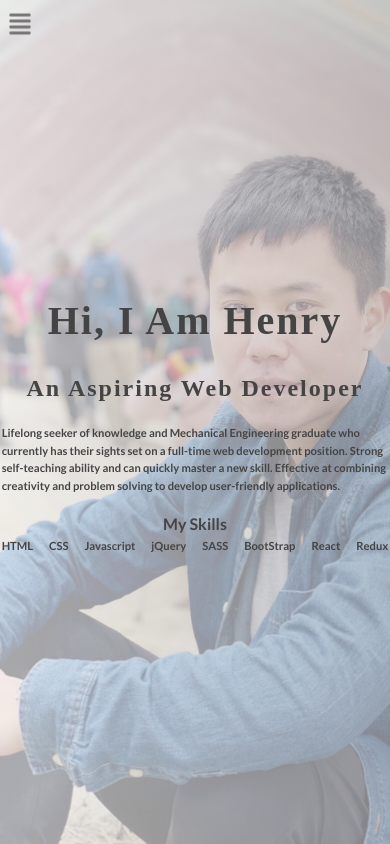
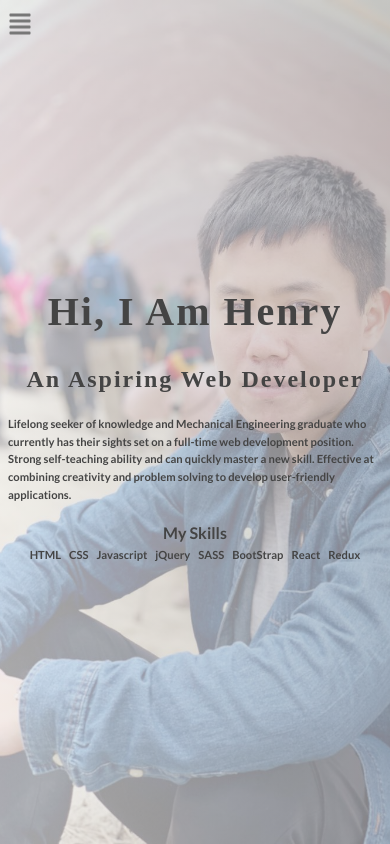
Before and after one commit to HexiangLiu/Portfolio, a React (Create React App) app: page / in a window 390 px wide. Built offline with nearby package versions, Linux system fonts and the light colour scheme; a web font is replaced by a local one.

Commit message:
more responsive design

```diff
--- a/src/pages/Home.scss
+++ b/src/pages/Home.scss
@@ -17,6 +17,14 @@
   gap: 2rem;
   overflow: hidden;
   padding: 0 10rem;
+
+  @media screen and (max-width: 50em) {
+    padding: 0 5rem;
+  }
+
+  @media screen and (max-width: 37.5em) {
+    padding: 0 1rem;
+  }
 }
 
 .greeting {
@@ -51,12 +59,17 @@
 .skills {
   display: flex;
   list-style: none;
+  flex-wrap: wrap;
 
   li {
     display: inline-block;
 
     &:not(:last-child) {
       margin-right: 2rem;
+
+      @media screen and (max-width: 37.5em) {
+        margin-right: 1rem;
+      }
     }
   }
 }
--- a/src/pages/Projects.scss
+++ b/src/pages/Projects.scss
@@ -5,7 +5,7 @@
   justify-content: center;
   align-content: center;
   justify-items: center;
-  grid-template-columns: repeat(auto-fill, minmax(50rem, 1fr));
+  grid-template-columns: repeat(auto-fill, minmax(40rem, 1fr));
   padding: 4rem;
   min-height: 100vh;
   overflow: hidden;
```
